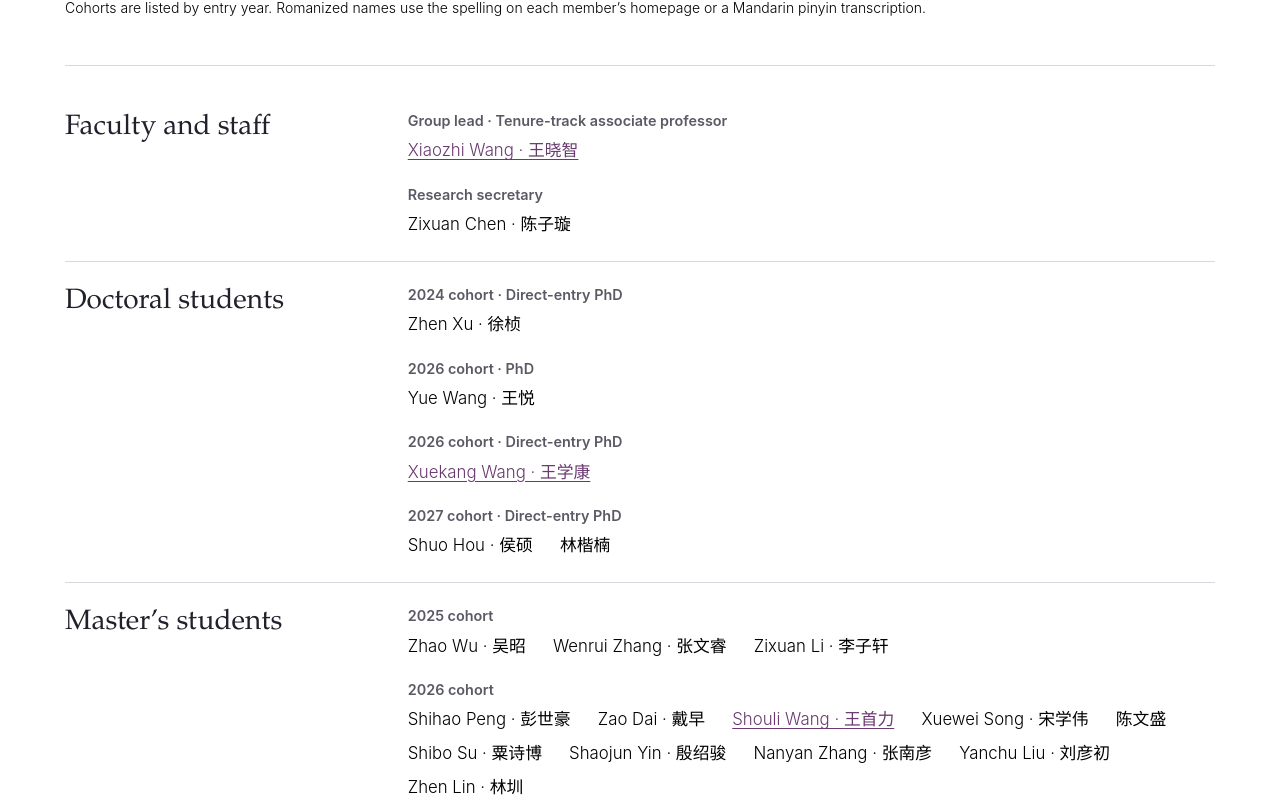
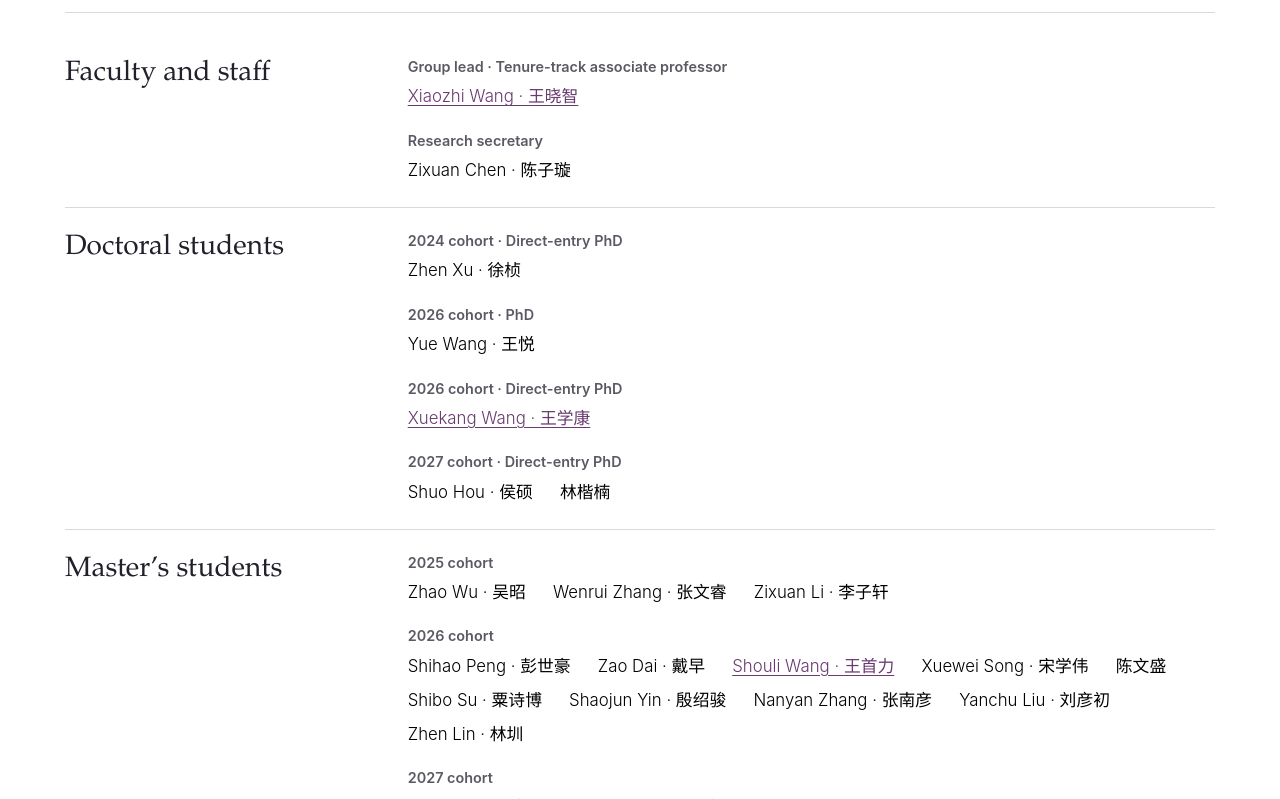
Before and after one commit to THUAIS-Lab/thuais-lab.github.io, a plain HTML site: page people/index.html in a window 1280 px wide. Shown: the part 187-986 px from the top of the page. Drawn offline with Linux system fonts and the light colour scheme.

Commit message:
Remove explanatory text from the people pages

```diff
--- a/people/index.html
+++ b/people/index.html
@@ -24,7 +24,7 @@
 
 </title>
 <meta name="author" content="THUAIS ">
-<meta name="description" content="Cohorts are listed by entry year. Romanized names use the spelling on each member’s homepage or a Mandarin pinyin transcription.">
+<meta name="description" content="Artificial Intelligence Science group, Tsinghua University">
 
   <meta name="keywords" content="THUAIS, mechanistic interpretability, post-training, AI-driven research">
 
@@ -180,7 +180,7 @@
 <div class="post">
   <header class="post-header">
     <h1 class="post-title">People</h1>
-    <p class="post-description">Cohorts are listed by entry year. Romanized names use the spelling on each member’s homepage or a Mandarin pinyin transcription.</p>
+    <p class="post-description"></p>
   </header>
 
   <article>
```
Also changed, not shown: zh/people/index.html (+2 -2 lines).
